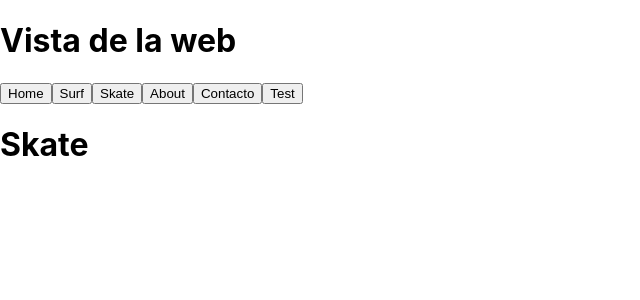
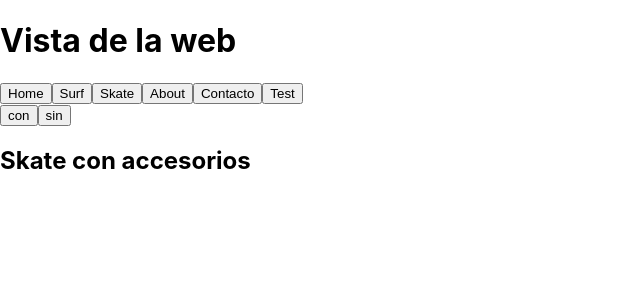
Before and after one commit to LuaWaveAPI/LuaWave, a React (Create React App) app in the folder frontend/: page /skate in a window 1280 px wide. Shown: the top 300 px of the page, without its empty margins (0-640 px from the left). Built offline with nearby package versions, Linux system fonts and the light colour scheme; no server answers.

Commit message:
Creando view skate y modificando view surf

```diff
--- a/frontend/src/views/skate/Skate.jsx
+++ b/frontend/src/views/skate/Skate.jsx
@@ -1,7 +1,30 @@
+import { useState } from "react"
+import { urls } from "../../defines/defines"
+import ListaArticulos from "../../components/ListaArticulos/ListaArticulos"
+import ArticuloDetallado from "../../components/ArticuloDetallado/ArticuloDetallado"
+
 function Skate () {
+    const [showButton, setShowButton] = useState(false)
+    const [articuloFull, setArticuloFull] = useState("")
+    const [tittle, setTittle] = useState("con")
+    const [ pag, setPag] = useState(urls[0])
+
+    function changeView(url, x){
+        setPag(url)
+        setTittle(x)
+        setArticuloFull("")
+        setShowButton(false)
+    }
+
 
     return (
-        <h1>Skate</h1>
+        <>
+            <button onClick={()=>changeView(urls[2], "con")}>con</button>
+            <button onClick={()=>changeView(urls[3], "sin")}>sin</button>
+            <h2>Skate {tittle} accesorios</h2>
+            <ListaArticulos host={pag} setArticuloFull={setArticuloFull} setShowButton={setShowButton}/>
+            <ArticuloDetallado articuloFull={articuloFull} showButton={showButton} />
+        </>
     )
 }
 
--- a/frontend/src/views/surf/Surf.jsx
+++ b/frontend/src/views/surf/Surf.jsx
@@ -21,7 +21,7 @@ function Surf () {
         <>
             <button onClick={()=>changeView(urls[0], "con")}>con</button>
             <button onClick={()=>changeView(urls[1], "sin")}>sin</button>
-            <h2>surf {tittle} accesorios</h2>
+            <h2>Surf {tittle} accesorios</h2>
             <ListaArticulos host={pag} setArticuloFull={setArticuloFull} setShowButton={setShowButton}/>
             <ArticuloDetallado articuloFull={articuloFull} showButton={showButton} />
         </>
```
